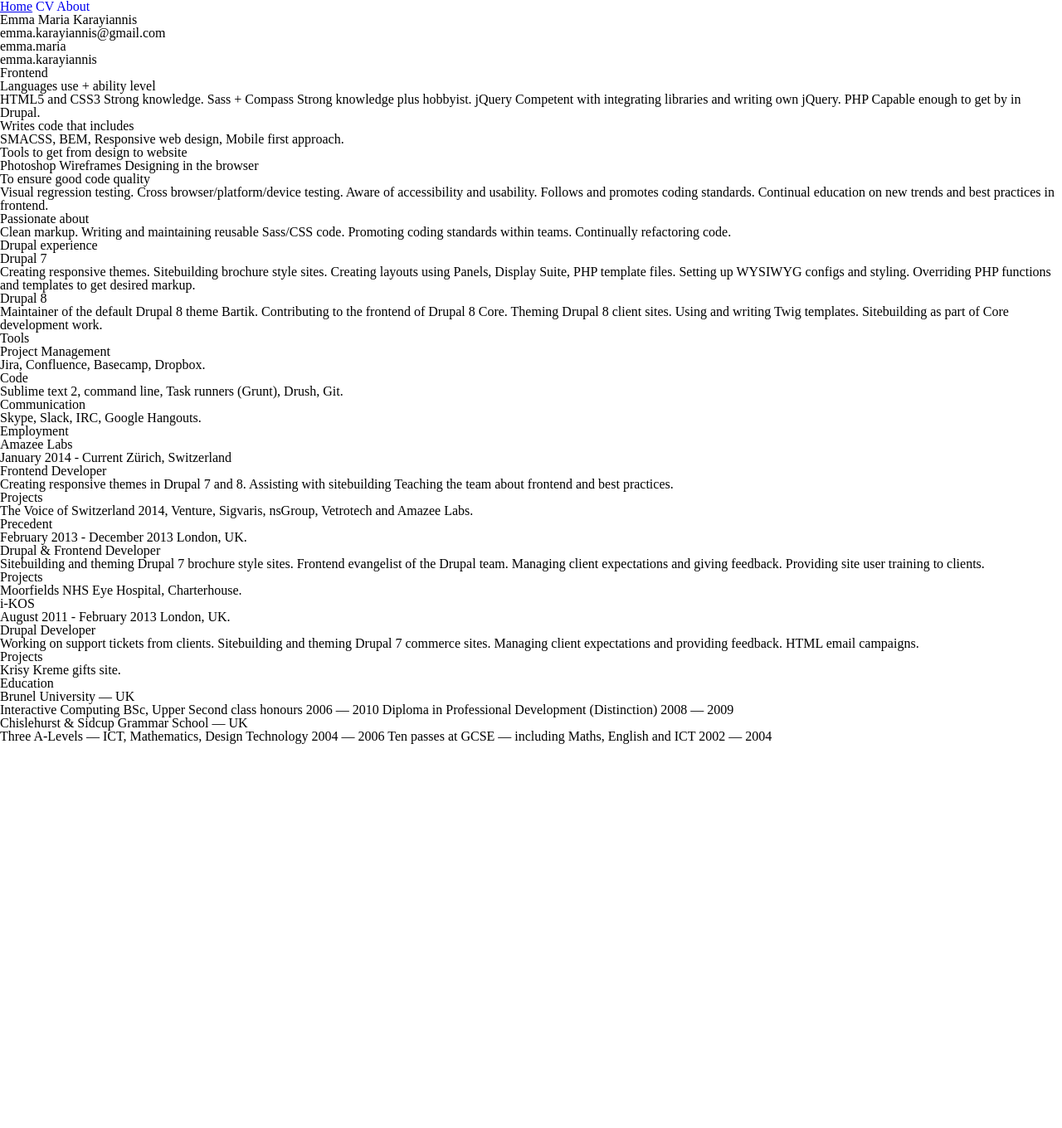
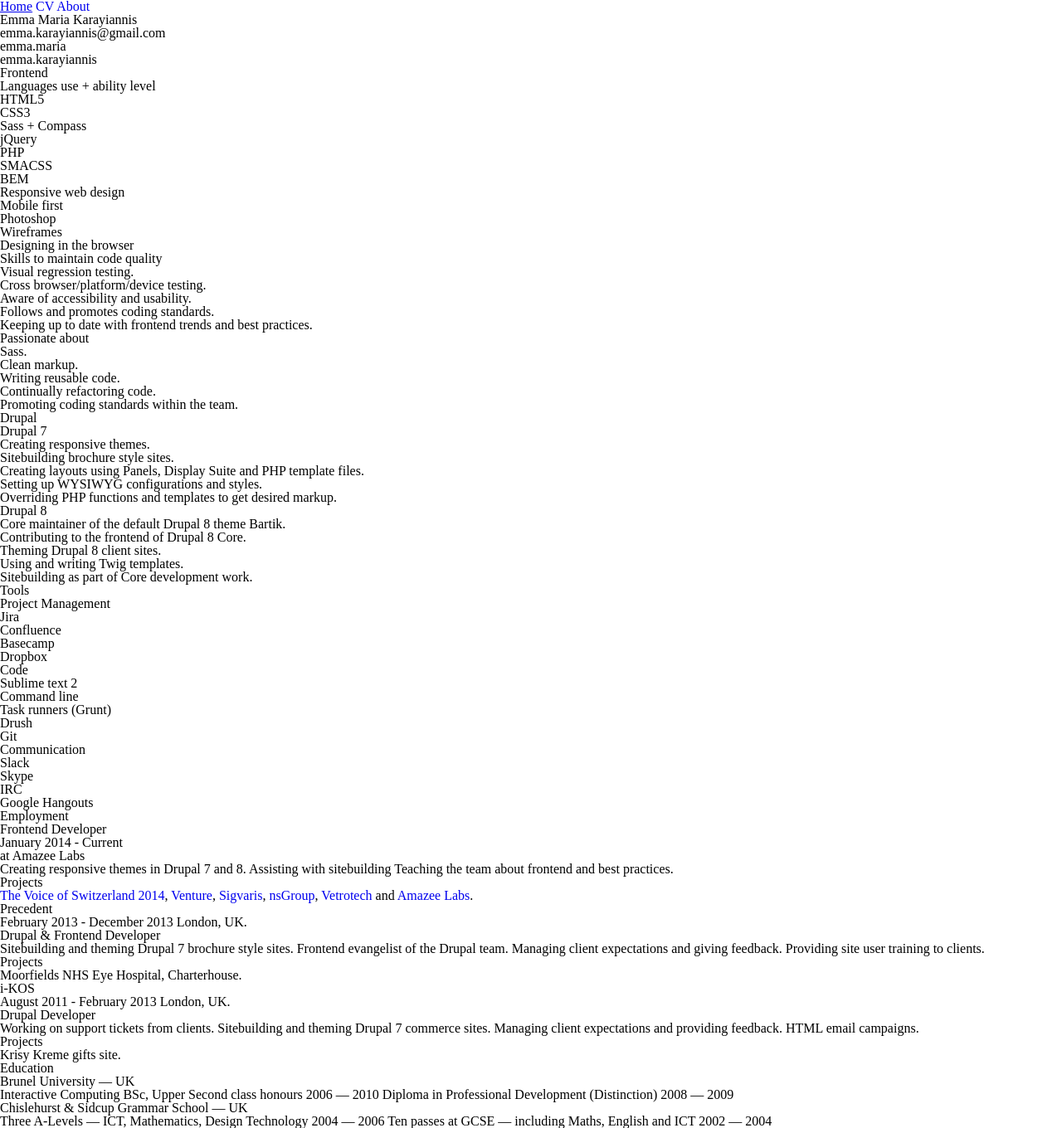
Before and after one commit to embob/embob.github.io, a Jekyll site: the page built from resume/index.html, in a window 1280 px wide. Shown: the whole page at 83% size. Built offline with Jekyll 4.4.1, drawn with Linux system fonts in a browser that asks for light colours; before the commit the page ends 900 px from its top, so only the background shows below that.

Commit message:
Content changes to CV content

```diff
--- a/resume/index.html
+++ b/resume/index.html
@@ -8,98 +8,141 @@
 <main>
 
 <div>
+
   <h2>Frontend</h2>
+
   <div>
     <h3>Languages use + ability level</h3>
-    <span class="emphasis">HTML5 and CSS3</span> Strong knowledge.
-    <span class="emphasis">Sass + Compass</span> Strong knowledge plus hobbyist.
-    <span class="emphasis">jQuery</span> Competent with integrating libraries and writing own jQuery.
-    <span class="emphasis">PHP</span> Capable enough to get by in Drupal.
+    <ul>
+      <li>HTML5</li>
+      <li>CSS3</li>
+      <li>Sass + Compass</li>
+      <li>jQuery</li>
+      <li>PHP</li>
+    </ul>
   </div>
 
   <div>
-    <h3>Writes code that includes</h3>
-    SMACSS, BEM, Responsive web design, Mobile first approach.
+    <ul>
+      <li>SMACSS</li>
+      <li>BEM</li>
+      <li>Responsive web design</li>
+      <li>Mobile first</li>
+    </ul>
   </div>
 
   <div>
-    <h3>Tools to get from design to website</h3>
-    Photoshop
-    Wireframes
-    Designing in the browser
+    <ul>
+      <li>Photoshop</li>
+      <li>Wireframes</li>
+      <li>Designing in the browser</li>
+    </ul>
   </div>
 
   <div>
-    <h3>To ensure good code quality</h3>
-    Visual regression testing.
-    Cross browser/platform/device testing.
-    Aware of accessibility and usability.
-    Follows and promotes coding standards.
-    Continual education on new trends and best practices in frontend.
+    <h3>Skills to maintain code quality</h3>
+    <ul>
+      <li>Visual regression testing.</li>
+      <li>Cross browser/platform/device testing.</li>
+      <li>Aware of accessibility and usability.</li>
+      <li>Follows and promotes coding standards.<li>
+      <li>Keeping up to date with frontend trends and best practices.</li>
+      </ul>
   </div>
 
   <div>
     <h3>Passionate about</h3>
-    Clean markup.
-    Writing and maintaining reusable Sass/CSS code.
-    Promoting coding standards within teams.
-    Continually refactoring code.
+    <ul>
+      <li>Sass.</li>
+      <li>Clean markup.</li>
+      <li>Writing reusable code.</li>
+      <li>Continually refactoring code.</li>
+      <li>Promoting coding standards within the team.</li>
+    </ul>
   </div>
+
 </div>
 
 <div>
-  <h2>Drupal experience</h2>
+
+  <h2>Drupal</h2>
+
   <div>
     <h3>Drupal 7</h3>
-    Creating responsive themes.
-    Sitebuilding brochure style sites.
-    Creating layouts using Panels, Display Suite, PHP template files.
-    Setting up WYSIWYG configs and styling.
-    Overriding PHP functions and templates to get desired markup.
+    <ul>
+      <li>Creating responsive themes.</li>
+      <li>Sitebuilding brochure style sites.</li>
+      <li>Creating layouts using Panels, Display Suite and PHP template files.</li>
+      <li>Setting up WYSIWYG configurations and styles.</li>
+      <li>Overriding PHP functions and templates to get desired markup.</li>
+    </ul>
+  </div>
 
-  </div>
   <div>
     <h3>Drupal 8</h3>
-    Maintainer of the default Drupal 8 theme Bartik.
-    Contributing to the frontend of Drupal 8 Core.
-    Theming Drupal 8 client sites.
-    Using and writing Twig templates.
-    Sitebuilding as part of Core development work.
+    <ul>
+      <li>Core maintainer of the default Drupal 8 theme Bartik.</li>
+      <li>Contributing to the frontend of Drupal 8 Core.</li>
+      <li>Theming Drupal 8 client sites.</li>
+      <li>Using and writing Twig templates.</li>
+      <li>Sitebuilding as part of Core development work.</li>
+    </ul>
   </div>
+
 </div>
 
 <div>
+
   <h2>Tools</h2>
+
   <div>
     <h3>Project Management</h3>
-    Jira, Confluence, Basecamp, Dropbox.
+    <ul>
+      <li>Jira</li>
+      <li>Confluence</li>
+      <li>Basecamp</li>
+      <li>Dropbox</li>
+    </ul>
   </div>
+
   <div>
     <h3>Code</h3>
-    Sublime text 2, command line, Task runners (Grunt), Drush, Git.
+    <ul>
+      <li>Sublime text 2</li>
+      <li>Command line</li>
+      <li>Task runners (Grunt)</li>
+      <li>Drush</li>
+      <li>Git</li>
+    </ul>
   </div>
+
   <div>
     <h3>Communication</h3>
-    Skype, Slack, IRC, Google Hangouts.
+    <ul>
+      <li>Slack</li>
+      <li>Skype</li>
+      <li>IRC</li>
+      <li>Google Hangouts</li>
+    </ul>
   </div>
+
 </div>
 
 <div>
   <h2>Employment</h2>
+
   <div>
-    <h3>Amazee Labs</h3>
-    January 2014 - Current
-    Zürich, Switzerland
-    <div>
-      <h4>Frontend Developer</h4>
+    <h3>Frontend Developer</h3>
+    <p>January 2014 - Current</p>
+    <p>at Amazee Labs</p>
+    <p>
       Creating responsive themes in Drupal 7 and 8.
       Assisting with sitebuilding
       Teaching the team about frontend and best practices.
-    </div>
+    </p>
     <div>
-      <h5>Projects</h5>
-      The Voice of Switzerland 2014, Venture, Sigvaris, nsGroup, Vetrotech and
-      Amazee Labs.
+      <h4>Projects</h4>
+      <a href="#" target="_blank">The Voice of Switzerland 2014</a>, <a href="#" target="_blank">Venture</a>, <a href="#" target="_blank">Sigvaris</a>, <a href="#" target="_blank">nsGroup</a>, <a href="#" target="_blank">Vetrotech</a> and <a href="#" target="_blank">Amazee Labs</a>.
     </div>
   </div>
 
```
